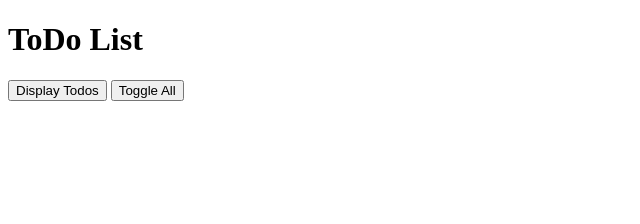
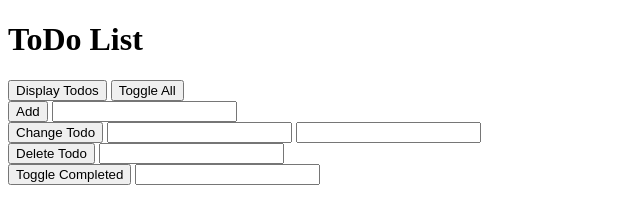
Before and after one commit to achiandet/ToDo-VanillaJS, a plain HTML site: page index.html in a window 1280 px wide. Shown: the whole page, without its empty margins (0-640 px from the left). Drawn offline with Linux system fonts and the light colour scheme.

Commit message:
ToDo App v.8 Refactoring to get data from the inputs

```diff
--- a/app.js
+++ b/app.js
@@ -1,15 +1,13 @@
 /*
-v7 Requirements
-
-<h1>Vanilla JS - v.7</h1>
-<p>HTML and the DOM</p>
-<p>source: <a href="http://watchandcode.com/courses/practical-javascript/">Practical JavaScript</p>
-
-There should be a displayTodos button and a toggleAll button in the app
-Clicking displayTodos should run todoList.displayTodos
-Clicking toggleAll should run todoList.toggleAll
+v8 Requirements
+It should have working controls for addTodo
+It should have working controls for changeTodo
+It should have working controls for deleteTodo
+It should have working controls for toggleCompleted
 */
 
+
+// Global object to store todos
 var todoList = {
   todos: [],
 
@@ -27,6 +25,7 @@ var todoList = {
     }
   },
 
+  // methods to store objects in the todos array
   addTodo: function(todoText) {
     this.todos.push({
       todoText: todoText,
@@ -36,7 +35,6 @@ var todoList = {
   },
 
   changeTodo: function(position, todoText) {
-    // this.todos[position] = newValue;
     this.todos[position].todoText = todoText;
     this.displayTodos();
   },
@@ -77,14 +75,38 @@ var todoList = {
   },
 };
 
-var getDisplaysTodo = document.getElementById('displayTodosButton');
-
-displayTodosButton.addEventListener('click', function() {
-  todoList.displayTodos();
-});
-
-var getToggleAll = document.getElementById('toggleAllButton');
-
-toggleAllButton.addEventListener('click', function() {
-  todoList.toggleAll();
-});
+// event handler to manage events
+var handlers = {
+  displayTodos: function() {
+    todoList.displayTodos();
+  },
+  toggleAll: function() {
+    todoList.toggleAll();
+  },
+  addTodo: function() {
+    var addTodoTextInput = document.getElementById('addTodoTextInput');
+    todoList.addTodo(addTodoTextInput.value);
+    addTodoTextInput.value = "";
+  },
+  changeTodo: function() {
+    // gets the value of the position input
+    var changeTodoPositionInput = document.getElementById('changeTodoPositionInput');
+    // gets the value of the text input
+    var changeTodoText = document.getElementById('changeTodoText');
+    // grabs the todolist object, calls changeTodo and passes in the number and text from the input
+    todoList.changeTodo(changeTodoPositionInput.valueAsNumber, changeTodoText.value);
+    // the following two lines just reset the value of the inputs
+    changeTodoPositionInput.value = "";
+    changeTodoText.value = "";
+  },
+  deleteTodo: function() {
+    var deleteTodoPosition = document.getElementById('deleteTodoPosition');
+    todoList.deleteTodo(deleteTodoPosition.valueAsNumber);
+    deleteTodoPosition.value = "";
+  },
+  toggleCompleted: function() {
+    var toggleCompletedPosition = document.getElementById('toggleCompletedPosition');
+    todoList.toggleCompleted(toggleCompletedPosition.valueAsNumber);
+    toggleCompletedPosition.value = '';
+  },
+};
--- a/index.html
+++ b/index.html
@@ -8,8 +8,28 @@
 </head>
 <body>
   <h1>ToDo List</h1>
-  <button id="displayTodosButton">Display Todos</button>
-  <button id="toggleAllButton">Toggle All</button>
+  <div>
+    <button onclick="handlers.displayTodos()">Display Todos</button>
+    <button onclick="handlers.toggleAll()">Toggle All</button>
+  </div>
+  <div>
+    <button onclick="handlers.addTodo()">Add</button>
+    <input type="text" id="addTodoTextInput">
+  </div>
+  <div>
+    <button onclick="handlers.changeTodo()">Change Todo</button>
+    <input type="number" id="changeTodoPositionInput">
+    <input type="text" id="changeTodoText">
+  </div>
+  <div>
+    <button onclick="handlers.deleteTodo()">Delete Todo</button>
+    <input type="number" id="deleteTodoPosition">
+  </div>
+  <div>
+    <button onclick="handlers.toggleCompleted()">Toggle Completed</button>
+    <input type="number" id="toggleCompletedPosition">
+  </div>
+
   <script src="app.js"></script>
 </body>
 </html>
```
